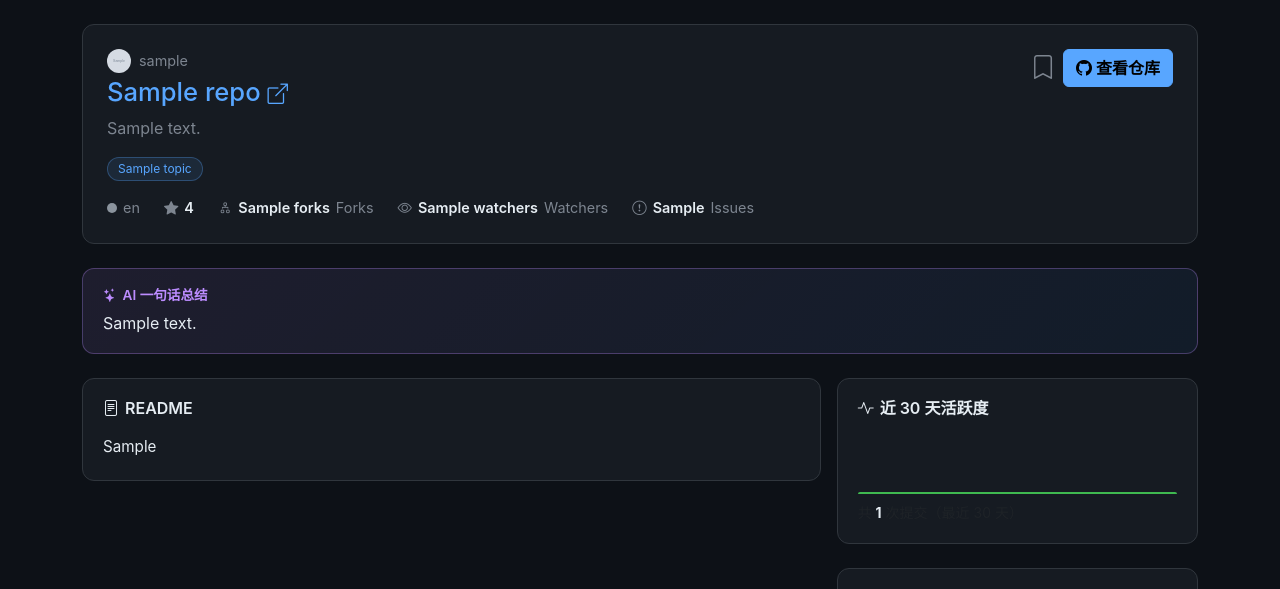
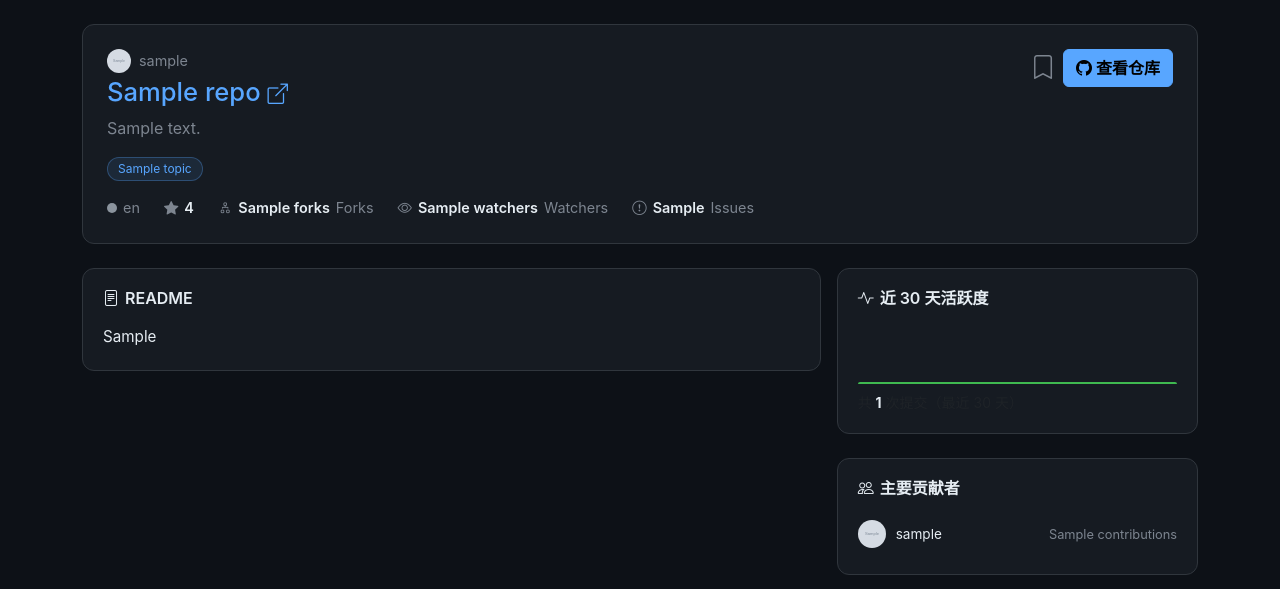
Before and after one commit to baidongli/gitseeker, a Django app: template discovery/templates/discovery/repo_detail.html in a window 1280 px wide. Shown: the part 57-646 px from the top of the page. Run offline with Django 5.2, Linux system fonts and the light colour scheme; the template is opened without the code that fills it: most values are stand-ins (such as "Sample title", 1, 10 or a date in 2020); grey boxes marked "Sample" are stand-in pictures; data that the repository does not hold is empty; some libraries are stand-ins or nearby versions.

Commit message:
chore: 移除 AI 总结功能
按需求去掉付费的 Anthropic API 集成，保留详情页其他功能（README 渲染、
commit 活跃度、贡献者列表、相似项目推荐）。

- 删除 discovery/ai_summary.py
- 移除 Repository 的 ai_summary / ai_summary_at 字段及对应迁移
- 移除 requirements.txt 中的 anthropic 依赖
- 清理 views.py 和 repo_detail.html 中的相关代码

```diff
--- a/discovery/models.py
+++ b/discovery/models.py
@@ -20,8 +20,6 @@ class Repository(models.Model):
     pushed_at = models.DateTimeField(null=True, blank=True)
     created_at_github = models.DateTimeField(null=True, blank=True)
     cached_at = models.DateTimeField(default=timezone.now)
-    ai_summary = models.TextField(blank=True)
-    ai_summary_at = models.DateTimeField(null=True, blank=True)
 
     class Meta:
         ordering = ["-stars"]
--- a/discovery/templates/discovery/repo_detail.html
+++ b/discovery/templates/discovery/repo_detail.html
@@ -27,20 +27,6 @@
     color: var(--text-muted); font-size: 0.9rem;
   }
   .detail-stats .stat strong { color: var(--text); font-weight: 600; }
-
-  .ai-summary {
-    background: linear-gradient(135deg, rgba(188, 140, 255, 0.1), rgba(88, 166, 255, 0.08));
-    border: 1px solid rgba(188, 140, 255, 0.3);
-    border-radius: 12px;
-    padding: 1rem 1.25rem;
-    margin-bottom: 1.5rem;
-  }
-  .ai-summary .label {
-    display: flex; align-items: center; gap: 6px;
-    color: var(--purple); font-size: 0.85rem; font-weight: 600;
-    margin-bottom: 6px;
-  }
-  .ai-summary .content { color: var(--text); font-size: 1rem; line-height: 1.6; margin: 0; }
 
   .section-card {
     background: var(--surface);
@@ -178,21 +164,6 @@
   </div>
 </div>
 
-<!-- AI summary -->
-{% if repo.ai_summary %}
-<div class="ai-summary">
-  <div class="label">
-    <i class="bi bi-stars"></i> AI 一句话总结
-  </div>
-  <p class="content">{{ repo.ai_summary }}</p>
-</div>
-{% elif not ai_available %}
-<div class="alert alert-warning small">
-  <i class="bi bi-info-circle me-1"></i>
-  设置环境变量 <code>ANTHROPIC_API_KEY</code> 即可启用 AI 总结
-</div>
-{% endif %}
-
 <div class="row g-3">
   <!-- README -->
   <div class="col-lg-8">
--- a/requirements.txt
+++ b/requirements.txt
@@ -1,4 +1,3 @@
 django>=4.2
 requests>=2.28
 markdown>=3.5
-anthropic>=0.30
```
Also changed, not shown: discovery/ai_summary.py (deleted, +0 -51 lines), discovery/views.py (+1 -9 lines), discovery/migrations/0003_remove_repository_ai_summary_and_more.py (added).
